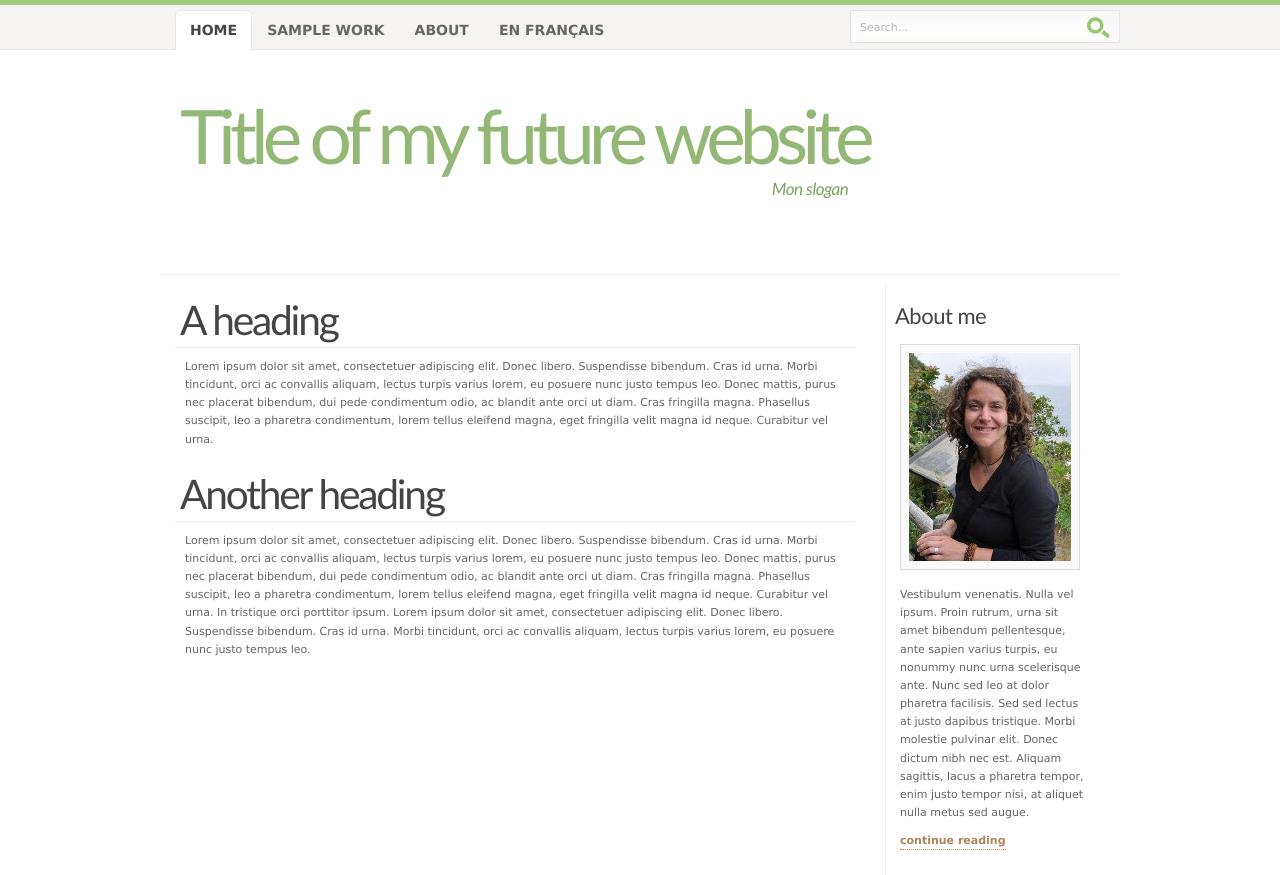
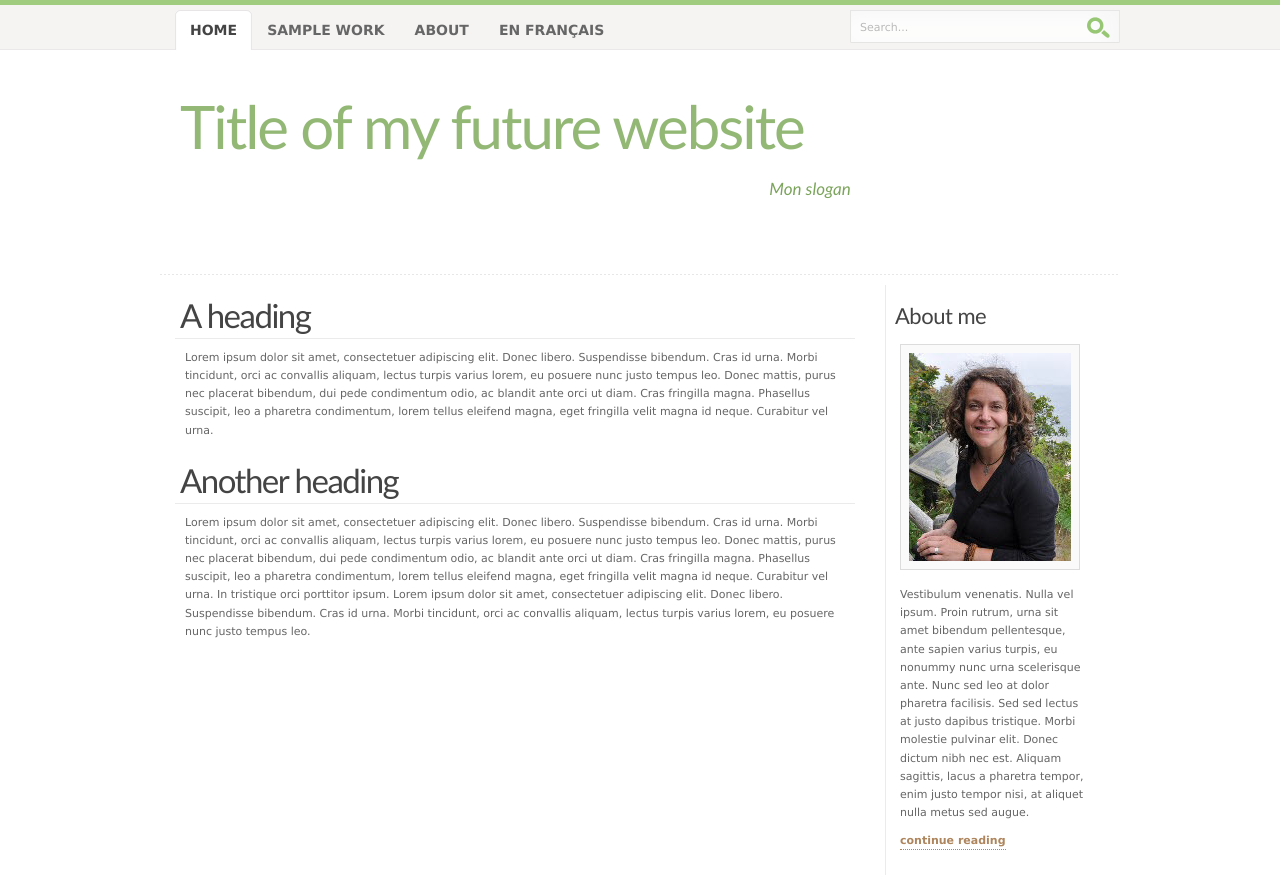
Before and after one commit to nathlaroche/nathlaroche.github.com, a plain HTML site: page index.html in a window 1280 px wide. Shown: the top 875 px of the page. Drawn offline with Linux system fonts and the light colour scheme.

Commit message:
include feedback from graphic artist

```diff
--- a/css/KeepItSimple.css
+++ b/css/KeepItSimple.css
@@ -42,7 +42,7 @@ h1, h2, h3, h4 {
 	padding: 10px 15px 7px 15px;
 }
 h1 { font-size: 3.7em; font-weight: normal; letter-spacing: -2px; }
-h2 { font-size: 2.8em; font-weight: normal; color: #663333; }
+h2 { font-size: 2em; font-weight: normal; color: #663333; }
 h3 { font-size: 2em; font-weight: normal; letter-spacing: -0.5px; padding-top: 15px}
 h4 { font-size: 1.3em; }
 
@@ -207,8 +207,8 @@ input.button {
 #header h1#logo-text a {
 	position: absolute;
 	margin: 0; padding: 0 5px 0 0;
-	font: normal 75px 'Trebuchet MS', 'Times New Roman', Times, serif;
-	letter-spacing: -6px;
+	font: normal 60px 'Trebuchet MS', 'Times New Roman', Times, serif;
+	letter-spacing: -3x;
 	color: #93b876;
 	text-decoration: none;
 
@@ -224,7 +224,7 @@ input.button {
 	font-size: 17px;
 	line-height: 1.6em;
 	font-style: italic;
-	letter-spacing: -.5px;
+	/* letter-spacing: -.5px; */
 	color: #7ba45b;
 	width: 400px;
 
@@ -313,9 +313,9 @@ input.button {
 
 /* main column */
 #main h2 {
-	font: normal 3.7em 'Trebuchet MS', 'Times New Roman', Times, Serif;
+	font: normal 3.0em 'Trebuchet MS', 'Times New Roman', Times, Serif;
 	color: #444;
-	letter-spacing: -2.2px;
+	letter-spacing: -1.5px;
 	margin-left: 5px;
 	margin-right: 15px;
 	padding-left: 5px;
```
